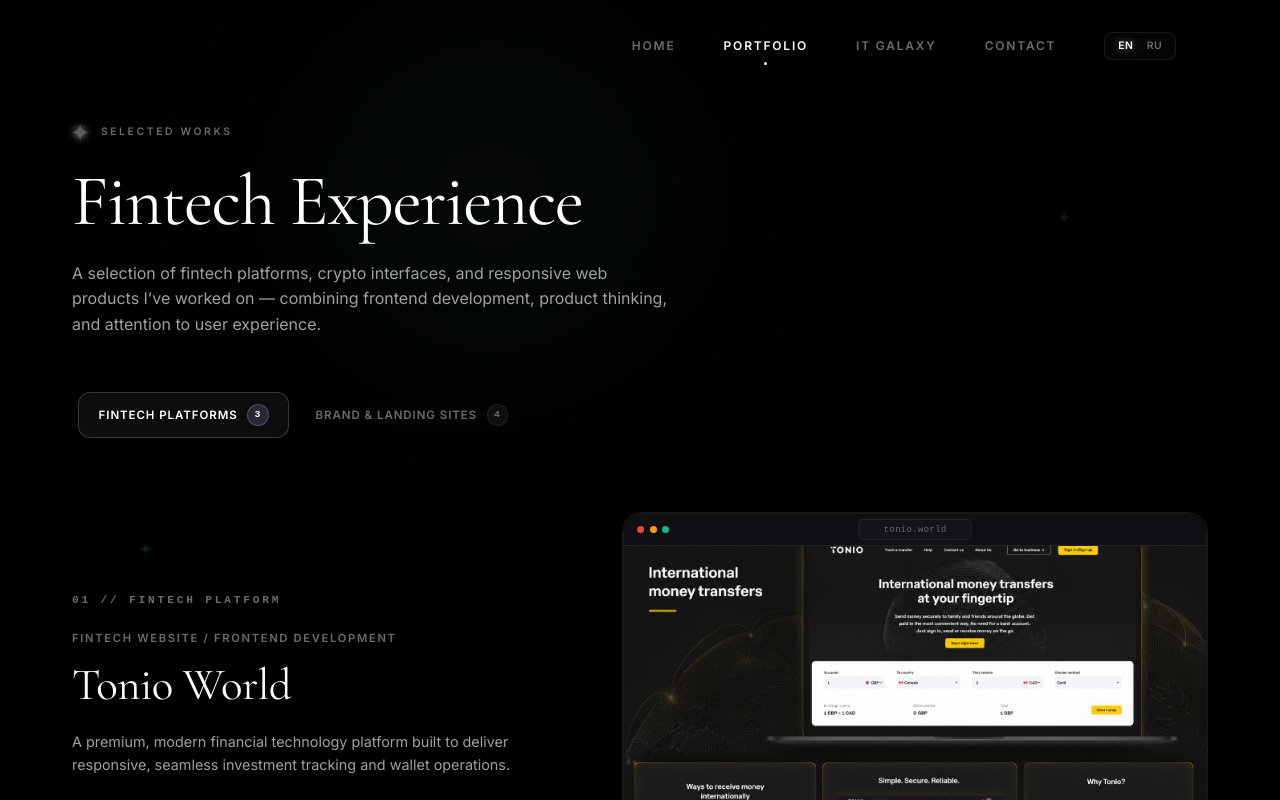
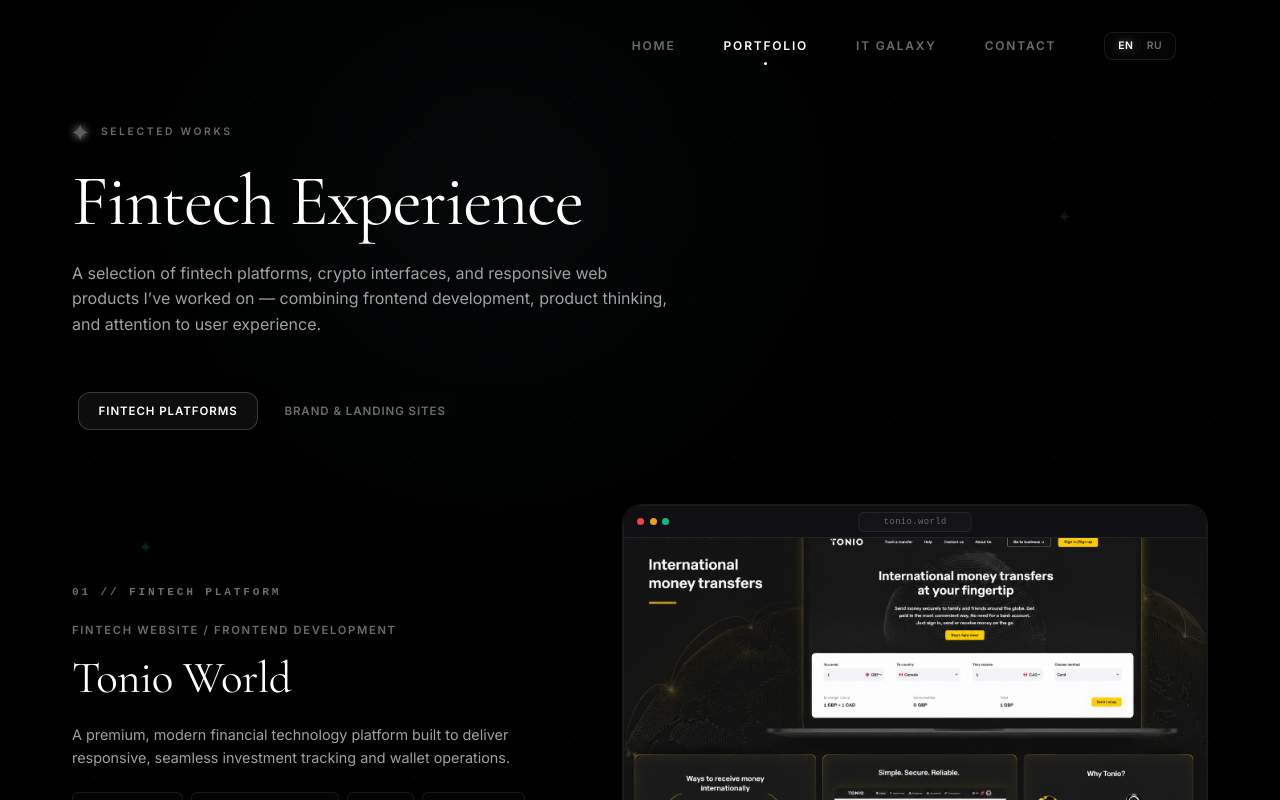
Before and after one commit to shakhabova/alinable.space, an Angular app: page /portfolio in a window 1280 px wide. Shown: the top 800 px of the page. Built offline with nearby package versions, Linux system fonts and the light colour scheme.

Commit message:
remove category count display from portfolio tabs for cleaner UI

```diff
--- a/src/app/components/portfolio/portfolio.html
+++ b/src/app/components/portfolio/portfolio.html
@@ -25,7 +25,6 @@
       (click)="setCategory(cat.id)"
     >
       <span class="cat-tab-label">{{ lang.t(cat.tabEn, cat.tabRu) }}</span>
-      <span class="cat-count">{{ countFor(cat.id) }}</span>
     </button>
     }
   </div>
```
